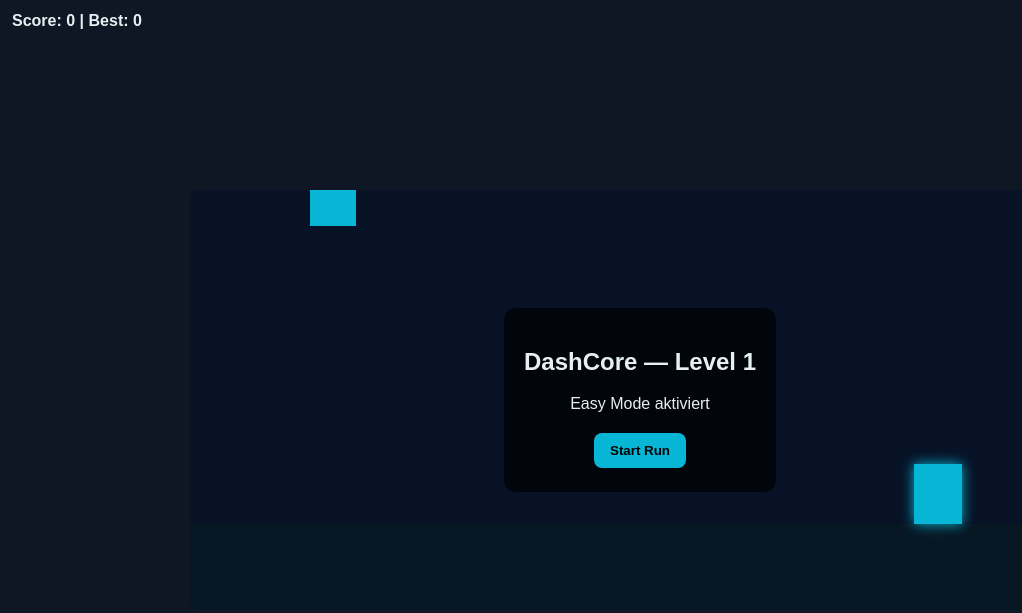
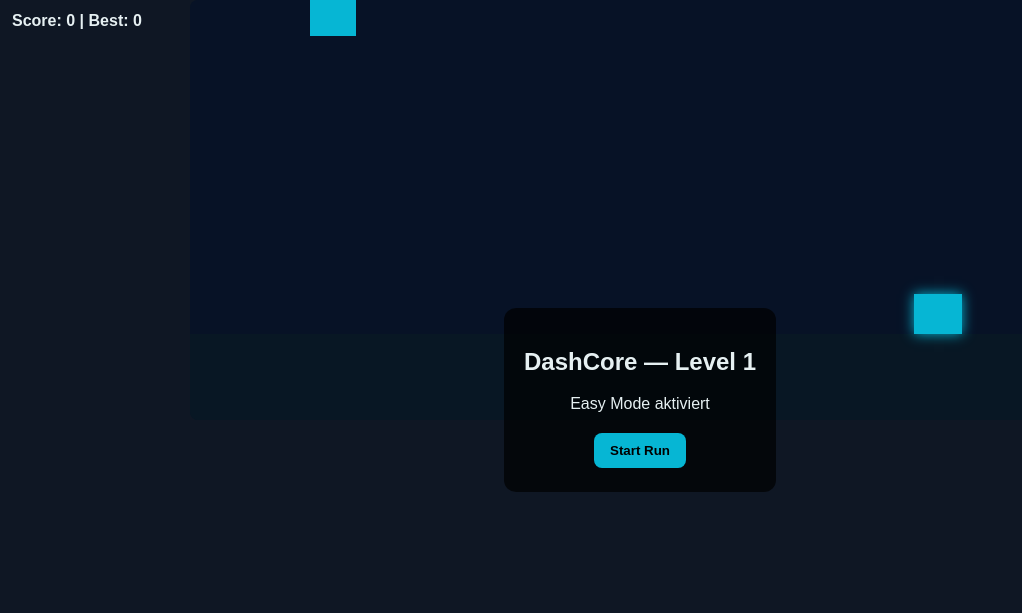
Before and after one commit to nicring888-commits/Dashverse, a plain HTML site: page index.html in a window 1280 px wide. Shown: the whole page, without its empty margins (0-1022 px from the left). Drawn offline with Linux system fonts and the light colour scheme.

Commit message:
Update index.html

```diff
--- a/index.html
+++ b/index.html
@@ -5,25 +5,19 @@
 <meta name="viewport" content="width=device-width,initial-scale=1">
 <title>DashCore — Highscore Run</title>
 <style>
-:root{
-  --bg:#0f1724; --accent:#06b6d4;
-}
-body{margin:0;font-family:sans-serif;background:var(--bg);color:#e6f0f2;overflow:hidden;}
-.wrap{display:flex;justify-content:center;align-items:center;height:100vh;position:relative;}
-canvas{background:#081726;border-radius:8px;}
-.overlay{position:absolute;inset:0;display:flex;justify-content:center;align-items:center;pointer-events:none;}
+body{margin:0;background:#0f1724;overflow:hidden;font-family:sans-serif;color:#e6f0f2;}
+canvas{display:block;margin:0 auto;background:#081726;border-radius:8px;}
+.overlay{position:absolute;top:0;left:0;right:0;bottom:0;display:flex;justify-content:center;align-items:center;pointer-events:none;}
 .menu{pointer-events:auto;background:rgba(0,0,0,0.7);padding:20px;border-radius:12px;text-align:center;}
 button{padding:10px 16px;margin:4px;border:none;border-radius:8px;cursor:pointer;font-weight:700;}
-button.start{background:var(--accent);}
+button.start{background:#06b6d4;}
 .stats{position:absolute;top:12px;left:12px;font-weight:700;}
 </style>
 </head>
 <body>
-<div class="wrap">
+<div class="overlay" id="overlay"></div>
 <canvas id="gameCanvas" width="900" height="420"></canvas>
-<div id="overlay" class="overlay"></div>
 <div class="stats">Score: <span id="score">0</span> | Best: <span id="best">0</span></div>
-</div>
 <script>
 (() => {
 const canvas=document.getElementById('gameCanvas');
@@ -34,33 +28,28 @@ const bestEl=document.getElementById('best');
 let best=parseInt(localStorage.getItem('dashcore_best')||'0',10);
 bestEl.textContent=best;
 
-// Easy Mode Settings
 const G=1800, JUMP_V=-600, PLAYER_W=46, PLAYER_H=36, GROUND_H=86;
 let player={x:120,y:0,vy:0,onGround:true,w:PLAYER_W,h:PLAYER_H};
 let obstacles=[], camX=0, running=false, gameOver=false, score=0;
 let particles=[];
 
-// Hindernisse maximal niedrig
+// Hindernisse: alle niedrig genug für Easy Mode
 const baseObstacles=[
-  {x:700,w:48,h:60},
-  {x:1200,w:48,h:80},
-  {x:1800,w:96,h:60},
-  {x:2500,w:64,h:70},
-  {x:3200,w:72,h:60},
-  {x:4000,w:48,h:80}
+  {x:700,w:48,h:40},
+  {x:1200,w:48,h:50},
+  {x:1800,w:96,h:45},
+  {x:2500,w:64,h:40},
+  {x:3200,w:72,h:50},
+  {x:4000,w:48,h:45}
 ];
 const finishX=4800;
 
-function buildLevel(){
-  const scale=canvas.width/900;
-  obstacles=baseObstacles.map(o=>({x:o.x*scale,w:o.w*scale,h:o.h*scale}));
-}
+function buildLevel(){obstacles=baseObstacles.map(o=>({...o}));}
 buildLevel();
 
 function resetGame(){
   player.y=canvas.height-GROUND_H-player.h; player.vy=0; player.onGround=true;
-  camX=0; score=0; scoreEl.textContent=score; gameOver=false;
-  particles=[];
+  camX=0; score=0; scoreEl.textContent=score; gameOver=false; particles=[];
 }
 function startGame(){running=true; overlay.innerHTML='';}
 function jump(){if(!running){startGame(); return;} if(player.onGround){player.vy=JUMP_V;player.onGround=false;spawnJumpParticles();}}
@@ -70,19 +59,10 @@ window.addEventListener('keydown',e=>{if(e.code==='Space') jump();});
 
 function aabb(ax,ay,aw,ah,bx,by,bw,bh){return ax<bx+bw && ax+aw>bx && ay<by+bh && ay+ah>by;}
 
-function spawnJumpParticles(){
-  for(let i=0;i<10;i++) particles.push({x:player.x+player.w/2, y:player.y+player.h, vx:(Math.random()-0.5)*120, vy:-Math.random()*160, life:0.5});
-}
-function spawnHitParticles(x,y){
-  for(let i=0;i<20;i++) particles.push({x:x, y:y, vx:(Math.random()-0.5)*200, vy:-Math.random()*200, life:0.7});
-}
+function spawnJumpParticles(){for(let i=0;i<10;i++)particles.push({x:player.x+player.w/2,y:player.y+player.h,vx:(Math.random()-0.5)*120,vy:-Math.random()*160,life:0.5});}
+function spawnHitParticles(x,y){for(let i=0;i<20;i++)particles.push({x:x,y:y,vx:(Math.random()-0.5)*200,vy:-Math.random()*200,life:0.7});}
 
-function updateParticles(dt){
-  particles.forEach(p=>{
-    p.x+=p.vx*dt; p.y+=p.vy*dt; p.vy+=G*dt*0.3; p.life-=dt;
-  });
-  particles=particles.filter(p=>p.life>0);
-}
+function updateParticles(dt){particles.forEach(p=>{p.x+=p.vx*dt;p.y+=p.vy*dt;p.vy+=G*dt*0.3;p.life-=dt;});particles=particles.filter(p=>p.life>0);}
 
 function update(dt){
   if(!running) return;
@@ -93,7 +73,7 @@ function update(dt){
     const ox=o.x-camX+player.x*0.2; const oy=canvas.height-GROUND_H-o.h;
     if(aabb(player.x,player.y,player.w,player.h,ox,oy,o.w,o.h)){running=false;gameOver=true;spawnHitParticles(player.x+player.w/2,player.y+player.h/2);showGameOver(false);}
   }
-  if(camX>=finishX*(canvas.width/900)){running=false;gameOver=true;if(score>best){best=score;localStorage.setItem('dashcore_best',best); bestEl.textContent=best;}showGameOver(true);}
+  if(camX>=finishX){running=false;gameOver=true;if(score>best){best=score;localStorage.setItem('dashcore_best',best);bestEl.textContent=best;}showGameOver(true);}
   updateParticles(dt);
 }
 
@@ -101,22 +81,15 @@ function draw(){
   ctx.fillStyle='#071226'; ctx.fillRect(0,0,canvas.width,canvas.height);
   const groundY=canvas.height-GROUND_H;
   ctx.fillStyle='#081724'; ctx.fillRect(0,groundY,canvas.width,GROUND_H);
-  for(const o of obstacles){
+  obstacles.forEach(o=>{
     const ox=o.x-camX+player.x*0.2; const oy=groundY-o.h;
     if(ox>-200 && ox<canvas.width+200){ctx.shadowBlur=12; ctx.shadowColor='#06b6d4'; ctx.fillStyle='#06b6d4'; ctx.fillRect(ox,oy,o.w,o.h); ctx.shadowBlur=0;}
-  }
+  });
   ctx.fillStyle='#06b6d4'; ctx.fillRect(player.x,player.y,player.w,player.h);
-  particles.forEach(p=>{ctx.fillStyle='rgba(124,58,237,'+p.life*2+')'; ctx.fillRect(p.x,p.y,4,4);});
+  particles.forEach(p=>{ctx.fillStyle='rgba(124,58,237,'+p.life*2+')';ctx.fillRect(p.x,p.y,4,4);});
 }
 
-let lastT=0;
-function loop(t){
-  const now=t||performance.now();
-  const dt=Math.min(0.033,(now-lastT)/1000);
-  lastT=now;
-  update(dt); draw();
-  requestAnimationFrame(loop);
-}
+let lastT=0; function loop(t){const now=t||performance.now(); const dt=Math.min(0.033,(now-lastT)/1000); lastT=now; lastT=now; update(dt); draw(); requestAnimationFrame(loop);}
 requestAnimationFrame(loop);
 
 function showMenu(){
@@ -128,8 +101,7 @@ function showMenu(){
 function showGameOver(finish){
   overlay.style.pointerEvents='auto';
   let html='<div class="menu">';
-  if(finish){html+='<h2>Finish!</h2><p>Level geschafft!</p>';}
-  else{html+='<h2>Game Over</h2><p>Ouch — getroffen!</p>';}
+  if(finish){html+='<h2>Finish!</h2><p>Level geschafft!</p>';} else{html+='<h2>Game Over</h2><p>Ouch — getroffen!</p>';}
   html+='<p>Score: '+score+'</p><button class="start" id="replay">Play Again</button></div>';
   overlay.innerHTML=html;
   document.getElementById('replay').addEventListener('click',()=>{resetGame(); startGame(); overlay.innerHTML='';});
```
